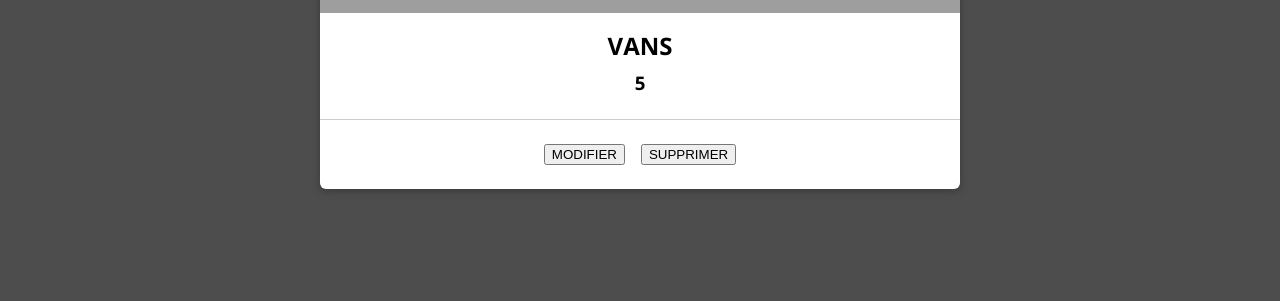
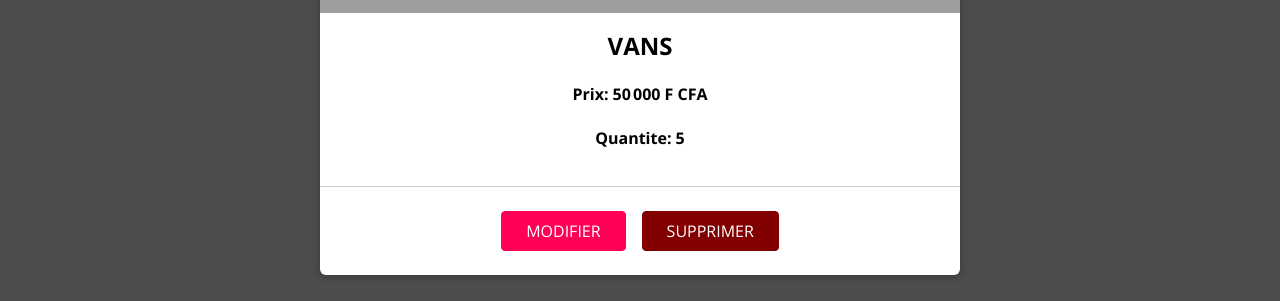
Before and after one commit to aloundoye/team-x-client, a React (Create React App) app: page /u1/products in a window 1280 px wide. Shown: the part 387-688 px from the top of the page. Built offline with nearby package versions, Linux system fonts and the light colour scheme; grey boxes are pictures that could not be loaded.

Commit message:
Button and Modal UI

```diff
--- a/public/index.html
+++ b/public/index.html
@@ -29,6 +29,7 @@
   <body>
     <noscript>You need to enable JavaScript to run this app.</noscript>
     <div id="backdrop-hook"></div>
+    <div id="modal-hook"></div>
     <div id="drawer-hook"></div>
     <div id="root"></div>
     <!--
--- a/src/products/components/ProductItem.component.jsx
+++ b/src/products/components/ProductItem.component.jsx
@@ -1,4 +1,5 @@
 import Card from '../../shared/components/UIElements/Card.component';
+import Button from '../../shared/components/FormElements/Button.component';
 
 import './ProductItem.styles.css';
 
@@ -11,11 +12,14 @@
         </div>
         <div className="product-item__info">
           <h2>{product.name}</h2>
-          <h3>{product.quantity}</h3>
+          <h4>
+            Prix: {new Intl.NumberFormat('fr-SN').format(product.price)} F CFA
+          </h4>
+          <h4>Quantite: {product.quantity}</h4>
         </div>
         <div className="product-item__actions">
-          <button>MODIFIER</button>
-          <button>SUPPRIMER</button>
+          <Button to={`/products/${product.id}`}>MODIFIER</Button>
+          <Button danger>SUPPRIMER</Button>
         </div>
       </Card>
     </li>
--- a/src/products/pages/UserProducts.component.jsx
+++ b/src/products/pages/UserProducts.component.jsx
@@ -1,9 +1,12 @@
+import { useParams } from 'react-router-dom';
+
 import ProductList from '../components/ProductList.component';
 
 const DUMMY_PRODUCTS = [
   {
     id: 'p1',
     name: 'VANS',
+    price: '50000',
     quantity: 5,
     creator: 'u1',
     imageUrl:
@@ -12,7 +15,12 @@
 ];
 
 const UserProducts = () => {
-  return <ProductList items={DUMMY_PRODUCTS}/>;
+  const userId = useParams().userId;
+  const loadedProducts = DUMMY_PRODUCTS.filter(
+    (product) => product.creator === userId
+  );
+
+  return <ProductList items={loadedProducts} />;
 };
 
 export default UserProducts;
--- /dev/null
+++ b/src/shared/components/FormElements/Button.component.jsx
@@ -0,0 +1,43 @@
+import React from 'react';
+import { Link } from 'react-router-dom';
+
+import './Button.styles.css';
+
+const Button = props => {
+  if (props.href) {
+    return (
+      <a
+        className={`button button--${props.size || 'default'} ${props.inverse &&
+          'button--inverse'} ${props.danger && 'button--danger'}`}
+        href={props.href}
+      >
+        {props.children}
+      </a>
+    );
+  }
+  if (props.to) {
+    return (
+      <Link
+        to={props.to}
+        exact={props.exact}
+        className={`button button--${props.size || 'default'} ${props.inverse &&
+          'button--inverse'} ${props.danger && 'button--danger'}`}
+      >
+        {props.children}
+      </Link>
+    );
+  }
+  return (
+    <button
+      className={`button button--${props.size || 'default'} ${props.inverse &&
+        'button--inverse'} ${props.danger && 'button--danger'}`}
+      type={props.type}
+      onClick={props.onClick}
+      disabled={props.disabled}
+    >
+      {props.children}
+    </button>
+  );
+};
+
+export default Button;
--- /dev/null
+++ b/src/shared/components/FormElements/Button.styles.css
@@ -0,0 +1,61 @@
+.button {
+  font: inherit;
+  padding: 0.5rem 1.5rem;
+  border: 1px solid #ff0055;
+  border-radius: 4px;
+  background: #ff0055;
+  color: white;
+  cursor: pointer;
+  margin-right: 1rem;
+  text-decoration: none;
+  display: inline-block;
+}
+
+.button:focus {
+  outline: none;
+}
+
+.button:hover,
+.button:active {
+  background: #ff4382;
+  border-color: #ff4382;
+}
+
+.button--inverse {
+  background: transparent;
+  color: #ff0055;
+}
+
+.button--inverse:hover,
+.button--inverse:active {
+  color: white;
+  background: #ff0055;
+}
+
+.button--danger {
+  background: #830000;
+  border-color: #830000;
+}
+
+.button--danger:hover,
+.button--danger:active {
+  background: #f34343;
+  border-color: #f34343;
+}
+
+.button:disabled,
+.button:hover:disabled,
+.button:active:disabled {
+  background: #ccc;
+  color: #979797;
+  border-color: #ccc;
+  cursor: not-allowed;
+}
+
+.button--small {
+  font-size: 0.8rem;
+}
+
+.button--big {
+  font-size: 1.5rem;
+}
```
Also changed, not shown: src/shared/components/UIElements/Modal.component..jsx (added, +47 -0 lines), src/shared/components/UIElements/Modal.styles.css (added, +58 -0 lines).
